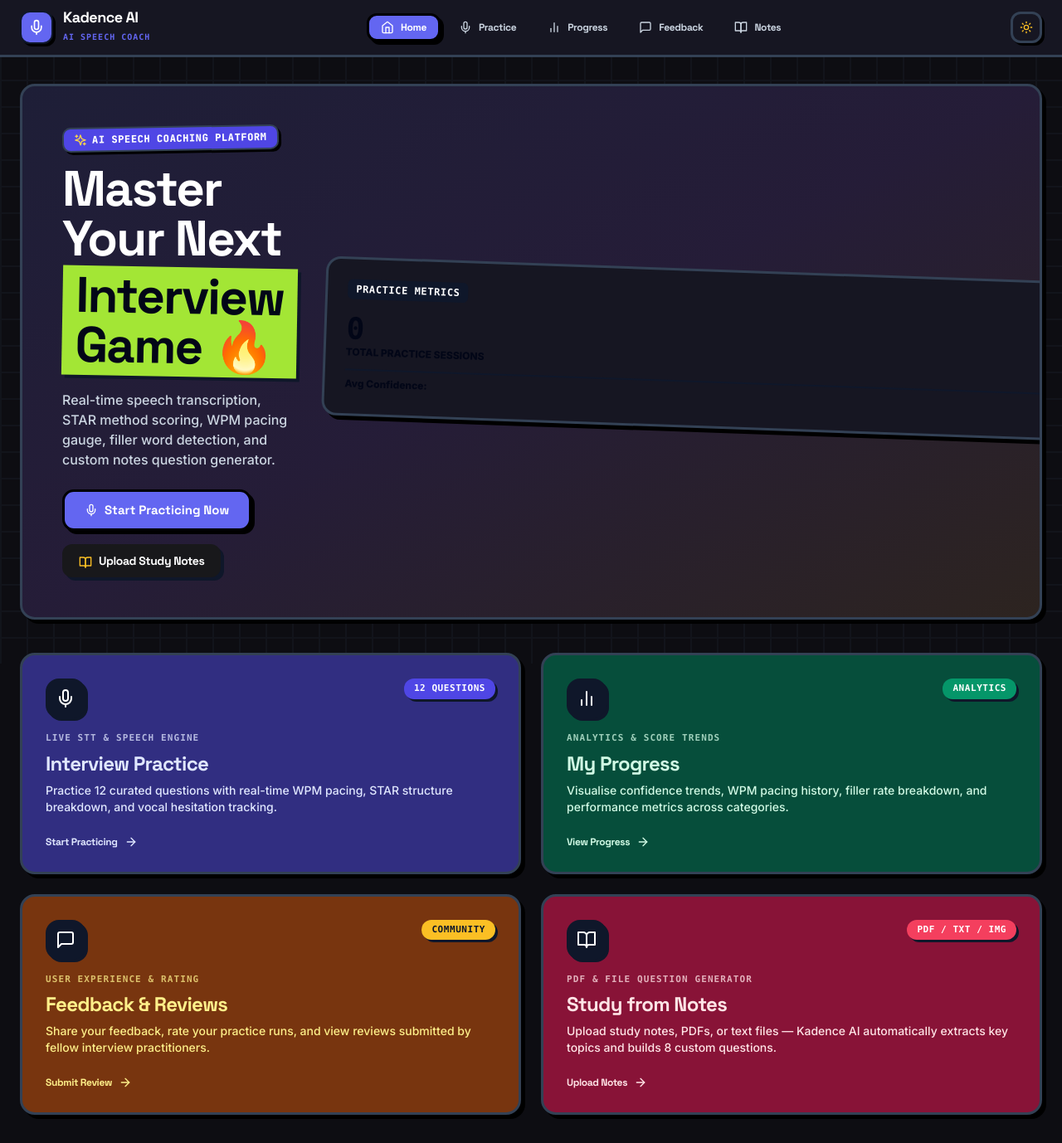
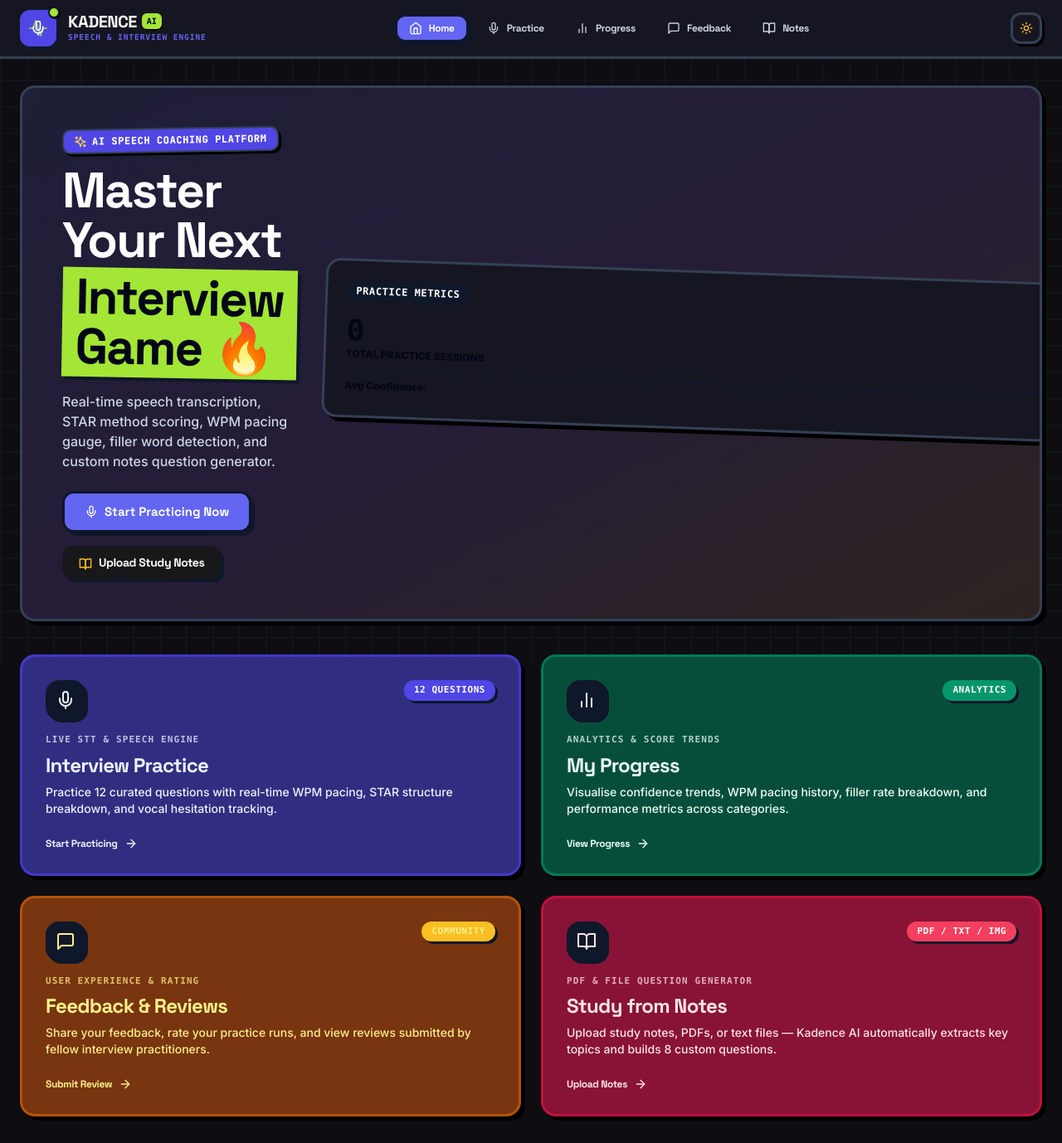
Before and after one commit to muditchaudhary29/kadence, a React (Vite) app: page / in a window 1280 px wide. Shown: the whole page at 83% size. Built offline with nearby package versions, Linux system fonts and the light colour scheme.

Commit message:
Upgrade logo to 3D Neo-Brutalism emblem with audio wave pulse, and eliminate text-background color mix-match across all color block cards

```diff
--- a/src/App.jsx
+++ b/src/App.jsx
@@ -3,7 +3,7 @@ import {
   Mic, Sparkles, Award, ShieldCheck, AlertCircle, RefreshCw,
   HelpCircle, ChevronRight, Zap, ArrowUpRight, MessageSquare,
   CheckCircle2, Flame, Cpu, FileText, BarChart2, BookOpen,
-  LayoutDashboard, ArrowLeft, Home, Sun, Moon
+  LayoutDashboard, ArrowLeft, Home, Sun, Moon, Activity
 } from 'lucide-react';
 import AudioVisualizer from './components/AudioVisualizer';
 import WpmGauge from './components/WpmGauge';
@@ -243,14 +243,28 @@ export default function App() {
   const renderHeader = () => (
     <header className="sticky top-0 z-40 glass-panel px-4 sm:px-6 py-3">
         <div className="max-w-7xl mx-auto flex items-center justify-between gap-4">
-          {/* Logo */}
-          <button onClick={() => setCurrentPage('dashboard')} className="flex items-center gap-3 shrink-0 group">
-            <div className="w-10 h-10 rounded-xl bg-indigo-500 border-2 border-slate-900 flex items-center justify-center shadow-[3px_3px_0px_#000]">
-              <Mic className="w-5 h-5 text-white" />
+          {/* Upgraded 3D Neo-Brutalism Logo */}
+          <button onClick={() => setCurrentPage('dashboard')} className="flex items-center gap-3.5 shrink-0 group focus:outline-none">
+            <div className="relative">
+              <div className="w-11 h-11 rounded-xl bg-indigo-600 border-3 border-slate-900 flex items-center justify-center shadow-[4px_4px_0px_#0F172A] group-hover:translate-x-[-2px] group-hover:translate-y-[-2px] group-hover:shadow-[6px_6px_0px_#0F172A] transition-all">
+                <div className="relative flex items-center justify-center">
+                  <Activity className="w-6 h-6 text-[#A3E635] absolute animate-pulse opacity-90" />
+                  <Mic className="w-5 h-5 text-white relative z-10" />
+                </div>
+              </div>
+              <span className="absolute -top-1 -right-1 w-3.5 h-3.5 rounded-full bg-[#A3E635] border-2 border-slate-900 shadow-[1px_1px_0px_#000]" />
             </div>
+
             <div className="hidden sm:block text-left">
-              <span className="text-lg font-bold font-heading tracking-tight block leading-none">Kadence AI</span>
-              <span className="text-[10px] font-mono font-bold text-indigo-500 uppercase tracking-widest">AI Speech Coach</span>
+              <div className="flex items-center gap-1.5">
+                <span className="text-xl font-black font-heading tracking-tight leading-none">KADENCE</span>
+                <span className="px-1.5 py-0.5 rounded-md bg-[#A3E635] text-slate-950 font-mono font-black text-[10px] border-1.5 border-slate-900 shadow-[1.5px_1.5px_0px_#000]">
+                  AI
+                </span>
+              </div>
+              <span className="text-[9.5px] font-mono font-extrabold uppercase tracking-widest block mt-0.5 text-indigo-500">
+                SPEECH & INTERVIEW ENGINE
+              </span>
             </div>
           </button>
 
--- a/src/index.css
+++ b/src/index.css
@@ -22,19 +22,6 @@
   --text-sub:         #CBD5E1;
   --text-muted:       #94A3B8;
 
-  /* Vivid Neo-Brutalism Color Blocks (Dark Mode) */
-  --pop-violet:       #312E81;
-  --pop-emerald:      #064E3B;
-  --pop-yellow:       #78350F;
-  --pop-pink:         #881337;
-  --pop-cyan:         #164E63;
-
-  --text-on-pop-violet: #E0E7FF;
-  --text-on-pop-emerald:#D1FAE5;
-  --text-on-pop-yellow: #FEF08A;
-  --text-on-pop-pink:   #FFE4E6;
-  --text-on-pop-cyan:   #E0F2FE;
-
   --badge-bg:         #27273A;
 }
 
@@ -49,21 +36,8 @@
   --shadow-color:     #0F172A;
 
   --text-main:        #0F172A;
-  --text-sub:         #1E293B;
+  --text-sub:         #334155;
   --text-muted:       #475569;
-
-  /* Vivid Neo-Brutalism Color Blocks (Light Mode) */
-  --pop-violet:       #E0E7FF;
-  --pop-emerald:      #D1FAE5;
-  --pop-yellow:       #FEF08A;
-  --pop-pink:         #FFE4E6;
-  --pop-cyan:         #E0F2FE;
-
-  --text-on-pop-violet: #312E81;
-  --text-on-pop-emerald:#064E3B;
-  --text-on-pop-yellow: #713F12;
-  --text-on-pop-pink:   #881337;
-  --text-on-pop-cyan:   #0C4A6E;
 
   --badge-bg:         #E2E8F0;
 }
@@ -104,6 +78,7 @@ h1, h2, h3, h4, h5, .font-heading {
   border: 3px solid var(--border-brutal);
   border-radius: 18px;
   box-shadow: 5px 5px 0px var(--shadow-color);
+  color: var(--text-main);
   transition: transform 0.15s cubic-bezier(0.16, 1, 0.3, 1), box-shadow 0.15s ease, background-color 0.2s ease;
 }
 
@@ -118,83 +93,109 @@ h1, h2, h3, h4, h5, .font-heading {
 }
 
 .neu-inset {
-  background-color: var(--bg-inset) !important;
-  border: 2.5px solid var(--border-brutal) !important;
+  background-color: var(--bg-inset);
+  border: 2.5px solid var(--border-brutal);
   border-radius: 14px;
+  color: var(--text-main);
 }
 
 /* ─────────────────────────────────────────────────────────────
-   LIGHT MODE CONTRAST OVERRIDES
+   COLOR BLOCK CARDS (Scoped Text & Background Contrast)
+───────────────────────────────────────────────────────────── */
+.light .brutal-block-violet {
+  background-color: #EEF2FF !important;
+  color: #1E1B4B !important;
+  border: 3px solid #0F172A !important;
+  box-shadow: 5px 5px 0px #0F172A !important;
+}
+.light .brutal-block-violet * { color: #1E1B4B !important; }
+
+.dark .brutal-block-violet {
+  background-color: #312E81 !important;
+  color: #EEF2FF !important;
+  border: 3px solid #4338CA !important;
+  box-shadow: 5px 5px 0px #000000 !important;
+}
+.dark .brutal-block-violet * { color: #EEF2FF !important; }
+
+.light .brutal-block-emerald {
+  background-color: #ECFDF5 !important;
+  color: #064E3B !important;
+  border: 3px solid #0F172A !important;
+  box-shadow: 5px 5px 0px #0F172A !important;
+}
+.light .brutal-block-emerald * { color: #064E3B !important; }
+
+.dark .brutal-block-emerald {
+  background-color: #064E3B !important;
+  color: #ECFDF5 !important;
+  border: 3px solid #047857 !important;
+  box-shadow: 5px 5px 0px #000000 !important;
+}
+.dark .brutal-block-emerald * { color: #ECFDF5 !important; }
+
+.light .brutal-block-amber {
+  background-color: #FEFCE8 !important;
+  color: #713F12 !important;
+  border: 3px solid #0F172A !important;
+  box-shadow: 5px 5px 0px #0F172A !important;
+}
+.light .brutal-block-amber * { color: #713F12 !important; }
+
+.dark .brutal-block-amber {
+  background-color: #78350F !important;
+  color: #FEF08A !important;
+  border: 3px solid #B45309 !important;
+  box-shadow: 5px 5px 0px #000000 !important;
+}
+.dark .brutal-block-amber * { color: #FEF08A !important; }
+
+.light .brutal-block-rose {
+  background-color: #FFF1F2 !important;
+  color: #881337 !important;
+  border: 3px solid #0F172A !important;
+  box-shadow: 5px 5px 0px #0F172A !important;
+}
+.light .brutal-block-rose * { color: #881337 !important; }
+
+.dark .brutal-block-rose {
+  background-color: #881337 !important;
+  color: #FFE4E6 !important;
+  border: 3px solid #BE123C !important;
+  box-shadow: 5px 5px 0px #000000 !important;
+}
+.dark .brutal-block-rose * { color: #FFE4E6 !important; }
+
+/* ─────────────────────────────────────────────────────────────
+   LIGHT MODE & DARK MODE CARD CONTRAST
 ───────────────────────────────────────────────────────────── */
 .light .glass-card, .light .card-3d, .light .brutal-card {
-  background-color: #FFFFFF !important;
-  border-color: #0F172A !important;
-  box-shadow: 5px 5px 0px #0F172A !important;
+  background-color: #FFFFFF;
+  border-color: #0F172A;
+  box-shadow: 5px 5px 0px #0F172A;
+  color: #0F172A;
 }
-
-.light .glass-panel {
-  background-color: #FFFFFF !important;
-  border-bottom-color: #0F172A !important;
+.light .glass-card *, .light .card-3d *, .light .brutal-card * {
+  color: inherit;
 }
-
-.light .neu-inset {
-  background-color: #F8F9FA !important;
-  border-color: #0F172A !important;
+.light .text-zinc-400, .light .text-zinc-500, .light .text-zinc-600 {
+  color: #475569 !important;
 }
-
-.light .text-zinc-100,
-.light .text-zinc-200,
-.light .text-zinc-300,
-.light .text-zinc-400,
-.light .text-zinc-500,
-.light .text-white:not(.btn-primary *):not(.nav-active *):not(.bg-slate-900 *):not(.bg-indigo-600 *):not(.bg-purple-500 *):not(.bg-rose-500 *):not(.bg-emerald-600 *) {
+.light .text-zinc-100, .light .text-zinc-200, .light .text-zinc-300 {
   color: #0F172A !important;
 }
 
-/* DARK MODE CONTRAST OVERRIDES */
-.dark .text-zinc-100,
-.dark .text-zinc-200,
-.dark .text-white {
+.dark .glass-card, .dark .card-3d, .dark .brutal-card {
+  background-color: #161622;
+  border-color: #334155;
+  box-shadow: 5px 5px 0px #000000;
+  color: #FFFFFF;
+}
+.dark .text-zinc-100, .dark .text-zinc-200, .dark .text-white {
   color: #FFFFFF !important;
 }
-
-.dark .text-zinc-300,
-.dark .text-zinc-400,
-.dark .text-zinc-500 {
+.dark .text-zinc-300, .dark .text-zinc-400, .dark .text-zinc-500 {
   color: #CBD5E1 !important;
-}
-
-/* ─────────────────────────────────────────────────────────────
-   FUNKY COLOR BLOCK CARDS
-───────────────────────────────────────────────────────────── */
-.brutal-block-violet {
-  background-color: var(--pop-violet) !important;
-  color: var(--text-on-pop-violet) !important;
-  border: 3px solid var(--border-brutal) !important;
-}
-
-.brutal-block-emerald {
-  background-color: var(--pop-emerald) !important;
-  color: var(--text-on-pop-emerald) !important;
-  border: 3px solid var(--border-brutal) !important;
-}
-
-.brutal-block-amber {
-  background-color: var(--pop-yellow) !important;
-  color: var(--text-on-pop-yellow) !important;
-  border: 3px solid var(--border-brutal) !important;
-}
-
-.brutal-block-rose {
-  background-color: var(--pop-pink) !important;
-  color: var(--text-on-pop-pink) !important;
-  border: 3px solid var(--border-brutal) !important;
-}
-
-.brutal-block-cyan {
-  background-color: var(--pop-cyan) !important;
-  color: var(--text-on-pop-cyan) !important;
-  border: 3px solid var(--border-brutal) !important;
 }
 
 /* ─────────────────────────────────────────────────────────────
@@ -211,20 +212,20 @@ h1, h2, h3, h4, h5, .font-heading {
   font-weight: 800;
   color: #FFFFFF !important;
   background-color: #6366F1 !important;
-  border: 3px solid var(--border-black) !important;
-  box-shadow: 4px 4px 0px var(--shadow-color) !important;
+  border: 3px solid #0F172A !important;
+  box-shadow: 4px 4px 0px #0F172A !important;
   transition: all 0.12s ease;
   cursor: pointer;
 }
 
 .btn-primary:hover {
   transform: translate(-3px, -3px);
-  box-shadow: 7px 7px 0px var(--shadow-color) !important;
+  box-shadow: 7px 7px 0px #0F172A !important;
 }
 
 .btn-primary:active {
   transform: translate(2px, 2px);
-  box-shadow: 2px 2px 0px var(--shadow-color) !important;
+  box-shadow: 2px 2px 0px #0F172A !important;
 }
 
 /* Theme Toggle Button */
@@ -253,8 +254,8 @@ h1, h2, h3, h4, h5, .font-heading {
 .nav-active {
   background-color: #6366F1 !important;
   color: #FFFFFF !important;
-  border: 3px solid var(--border-black) !important;
-  box-shadow: 4px 4px 0px var(--shadow-color) !important;
+  border: 3px solid #0F172A !important;
+  box-shadow: 4px 4px 0px #0F172A !important;
   font-weight: 800 !important;
 }
 
@@ -271,13 +272,6 @@ h1, h2, h3, h4, h5, .font-heading {
   box-shadow: 3px 3px 0px var(--shadow-color) !important;
 }
 
-.text-gradient, .text-shimmer {
-  background: none !important;
-  -webkit-text-fill-color: initial !important;
-  color: var(--text-main) !important;
-}
-
-/* Funky Badge Tags */
 .brutal-badge {
   display: inline-flex;
   align-items: center;
```
